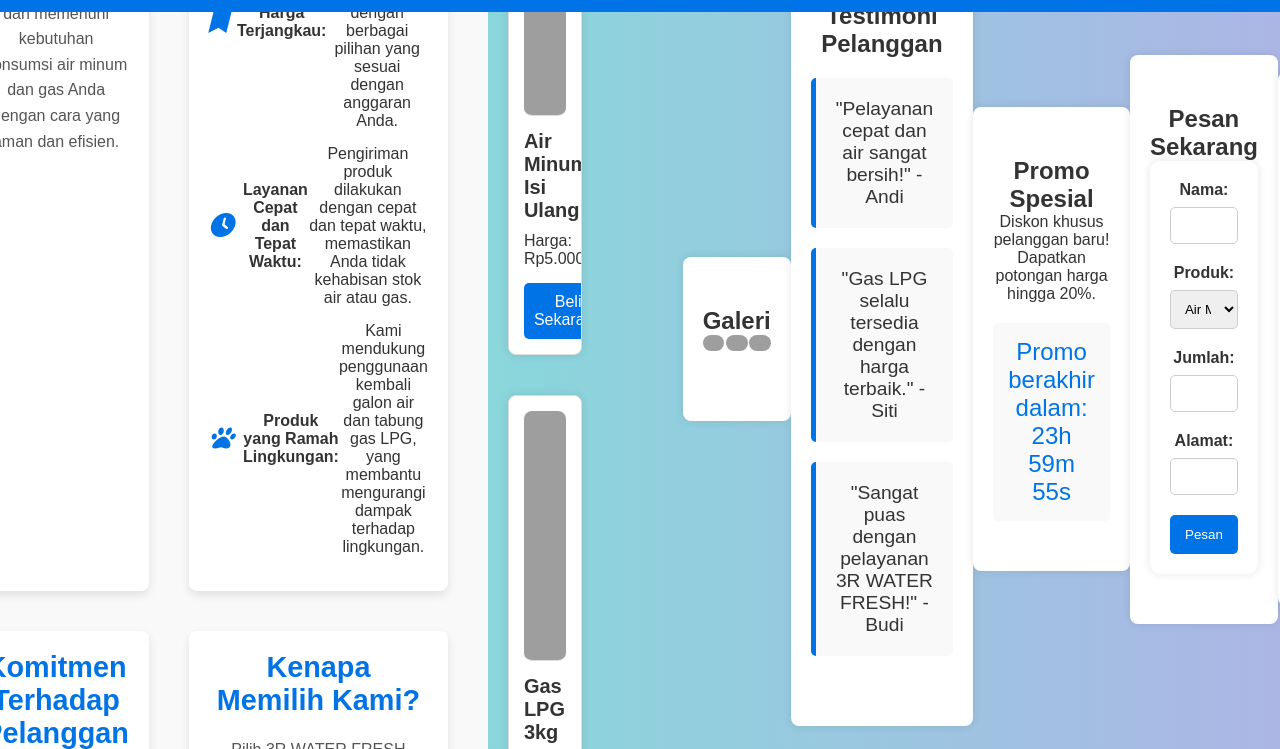
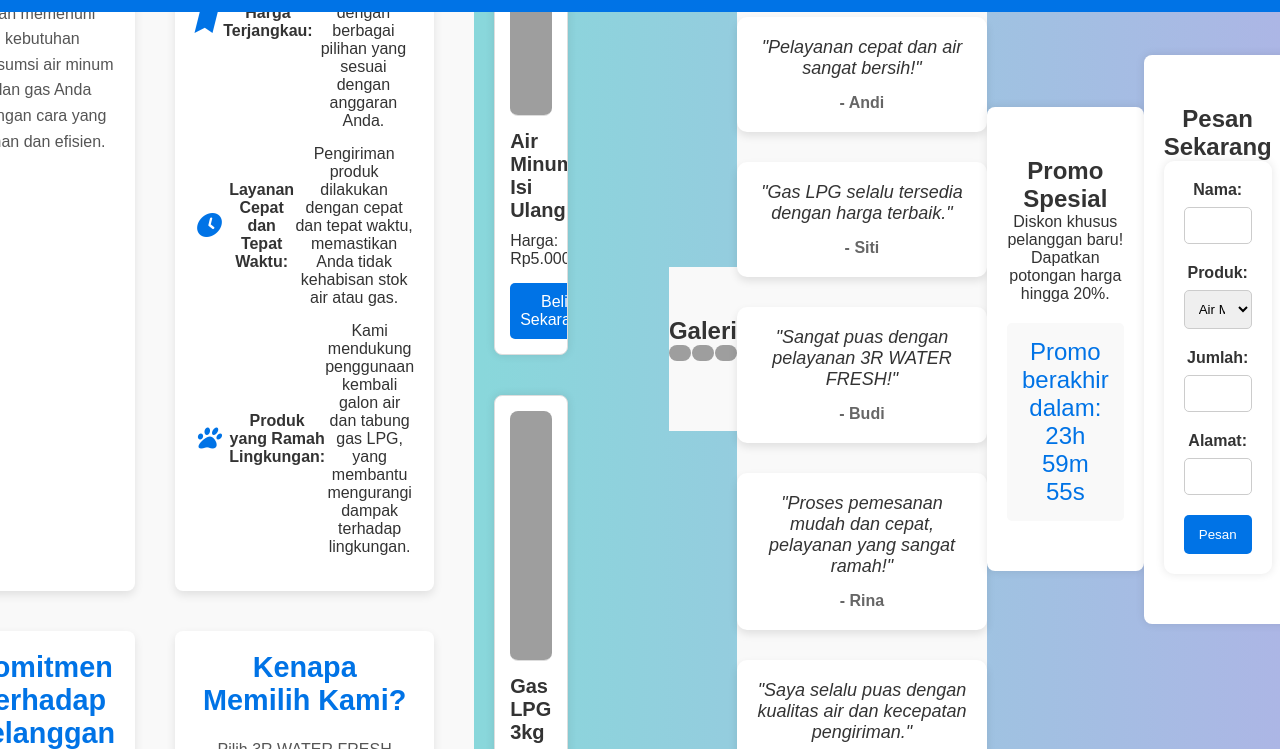
Before and after one commit to Team-Informatika/714230025, a plain HTML site: page company/index.html in a window 1280 px wide. Shown: the part 51-800 px from the top of the page. Drawn offline with Linux system fonts and the light colour scheme; files that its build step writes are made by us from their sources; grey boxes are pictures that could not be loaded; a script that the page names is missing.

Commit message:
Updating testimonials

```diff
--- a/company/index.html
+++ b/company/index.html
@@ -238,7 +238,56 @@
         }
 
         .gallery,
-        .testimonials,
+
+        #testimonials {
+            background-color: #f9f9f9;
+            padding: 50px 0;
+            text-align: center;
+            font-family: Arial, sans-serif;
+        }
+
+        .section-title {
+            font-size: 36px;
+            color: #1e70c1;
+            margin-bottom: 30px;
+            text-transform: uppercase;
+            font-weight: bold;
+        }
+
+        .testimonial-container {
+            display: flex;
+            justify-content: center;
+            gap: 30px;
+            flex-wrap: wrap;
+        }
+
+        .testimonial {
+            background-color: #fff;
+            border-radius: 10px;
+            padding: 20px;
+            width: 250px;
+            box-shadow: 0 4px 8px rgba(0, 0, 0, 0.1);
+            transition: transform 0.3s ease;
+        }
+
+        .testimonial:hover {
+            transform: translateY(-10px);
+        }
+
+        blockquote {
+            font-size: 18px;
+            color: #333;
+            font-style: italic;
+            margin: 0;
+            padding: 0;
+        }
+
+        .customer-name {
+            font-size: 16px;
+            font-weight: bold;
+            margin-top: 15px;
+            color: #666;
+        }
         .promo,
         .order,
         .contact {
@@ -300,14 +349,14 @@
             transform: scale(1.05);
         }
 
-        .testimonials blockquote {
+        /* .testimonials blockquote {
             font-size: 1.2rem;
             margin: 20px 0;
             padding: 20px;
             background-color: #f9f9f9;
             border-left: 5px solid #0073e6;
             border-radius: 5px;
-        }
+        } */
 
         .promo .countdown {
             font-size: 1.5rem;
@@ -505,11 +554,30 @@
         </div>
     </section>
 
-    <section id="testimonials" class="testimonials show">
-        <h2>Testimoni Pelanggan</h2>
-        <blockquote>"Pelayanan cepat dan air sangat bersih!" - Andi</blockquote>
-        <blockquote>"Gas LPG selalu tersedia dengan harga terbaik." - Siti</blockquote>
-        <blockquote>"Sangat puas dengan pelayanan 3R WATER FRESH!" - Budi</blockquote>
+    <section id="testimonials" class="testimonials">
+        <h2 class="section-title">Testimoni Pelanggan</h2>
+        <div class="testimonial-container">
+            <div class="testimonial">
+                <blockquote>"Pelayanan cepat dan air sangat bersih!"</blockquote>
+                <p class="customer-name">- Andi</p>
+            </div>
+            <div class="testimonial">
+                <blockquote>"Gas LPG selalu tersedia dengan harga terbaik."</blockquote>
+                <p class="customer-name">- Siti</p>
+            </div>
+            <div class="testimonial">
+                <blockquote>"Sangat puas dengan pelayanan 3R WATER FRESH!"</blockquote>
+                <p class="customer-name">- Budi</p>
+            </div>
+            <div class="testimonial">
+                <blockquote>"Proses pemesanan mudah dan cepat, pelayanan yang sangat ramah!"</blockquote>
+                <p class="customer-name">- Rina</p>
+            </div>
+            <div class="testimonial">
+                <blockquote>"Saya selalu puas dengan kualitas air dan kecepatan pengiriman." </blockquote>
+                <p class="customer-name">- Joko</p>
+            </div>
+        </div>
     </section>
 
     <section id="promo" class="promo show">
```
